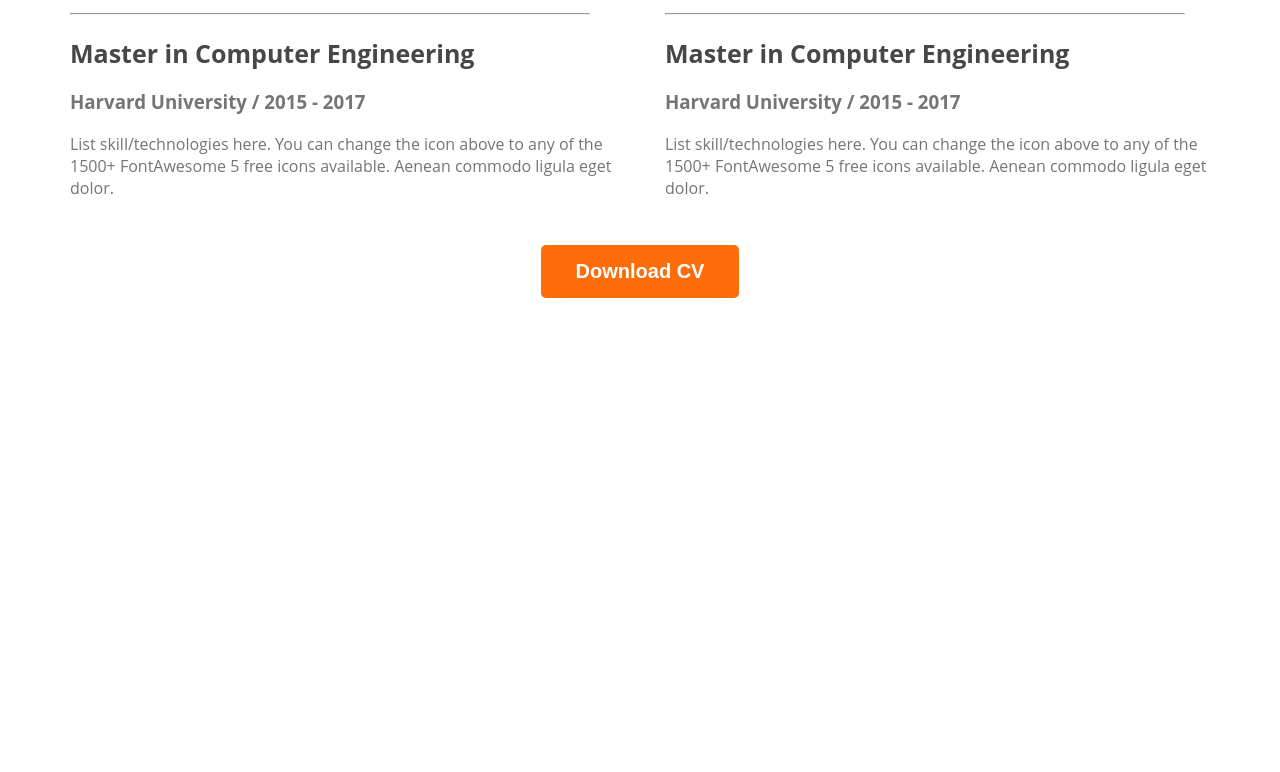
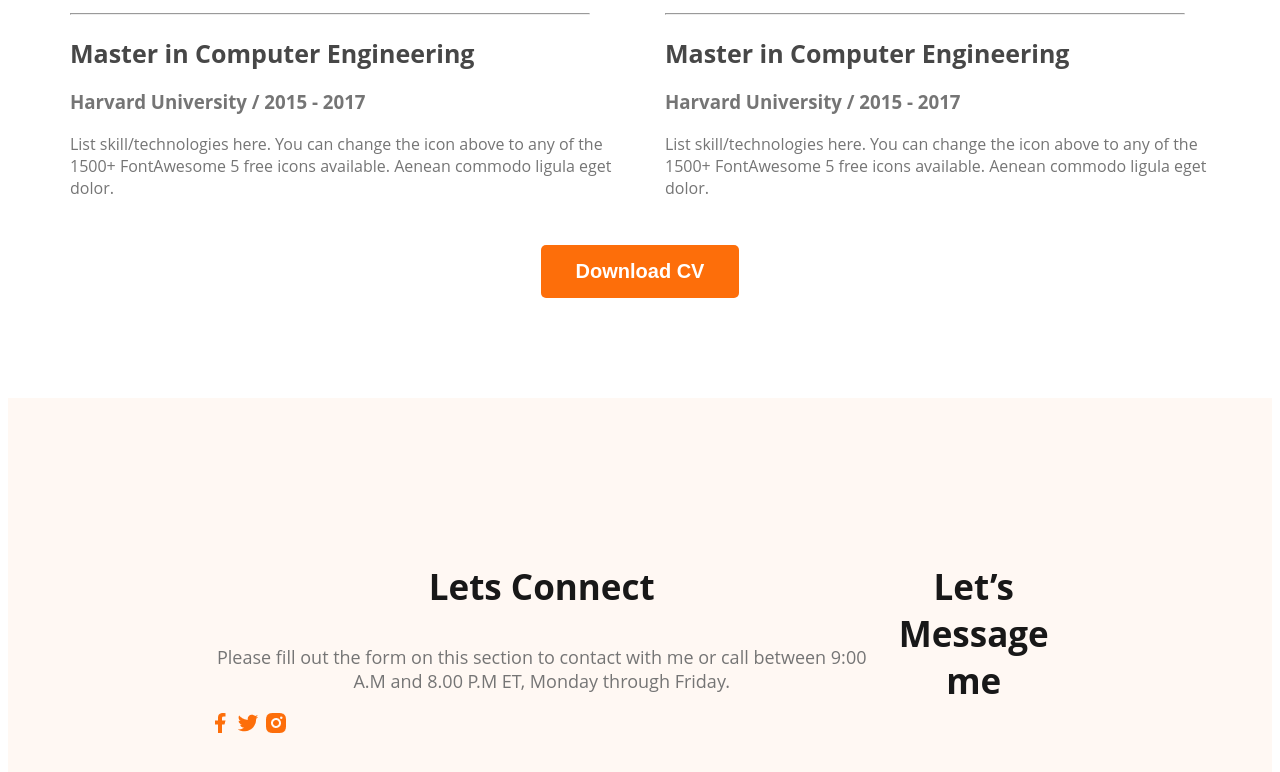
Before and after one commit to Gisan999/developer-portfolio, a plain HTML site: page index.html in a window 1280 px wide. Shown: the part 2852-3624 px from the top of the page. Before the commit the page ends 3158 px from the top, so only its background shows below. Drawn offline with Linux system fonts and the light colour scheme.

Commit message:
added footer section

```diff
--- a/index.html
+++ b/index.html
@@ -153,6 +153,20 @@
         </section>
     </main>
     <footer>
+        <div class="footer-column">
+            <h3 class="section-title">Lets Connect</h3>
+            <p class="section-description">
+                Please fill out the form on this section to contact with me or call between 9:00 A.M and 8.00 P.M ET, Monday through Friday.
+            </p>
+            <div class="social-links">
+                <a href=""><img src="images/icons/facebook.png" alt=""></a>
+                <a href=""><img src="images/icons/twitter.png" alt=""></a>
+                <a href=""><img src="images/icons/insta.png" alt=""></a>
+            </div>
+        </div>
+        <div class="footer-column">
+            <h3 class="section-title">Let’s Message me</h3>
+        </div>
 
     </footer>
 </body>
--- a/styles/portfolio.css
+++ b/styles/portfolio.css
@@ -169,3 +169,10 @@ main section{
     text-align: center;
     margin-top: 30px;
 }
+
+footer{
+display: flex;
+background: #FFF8F3;
+margin-top: 100px;
+padding: 130px 200px;
+}
```
